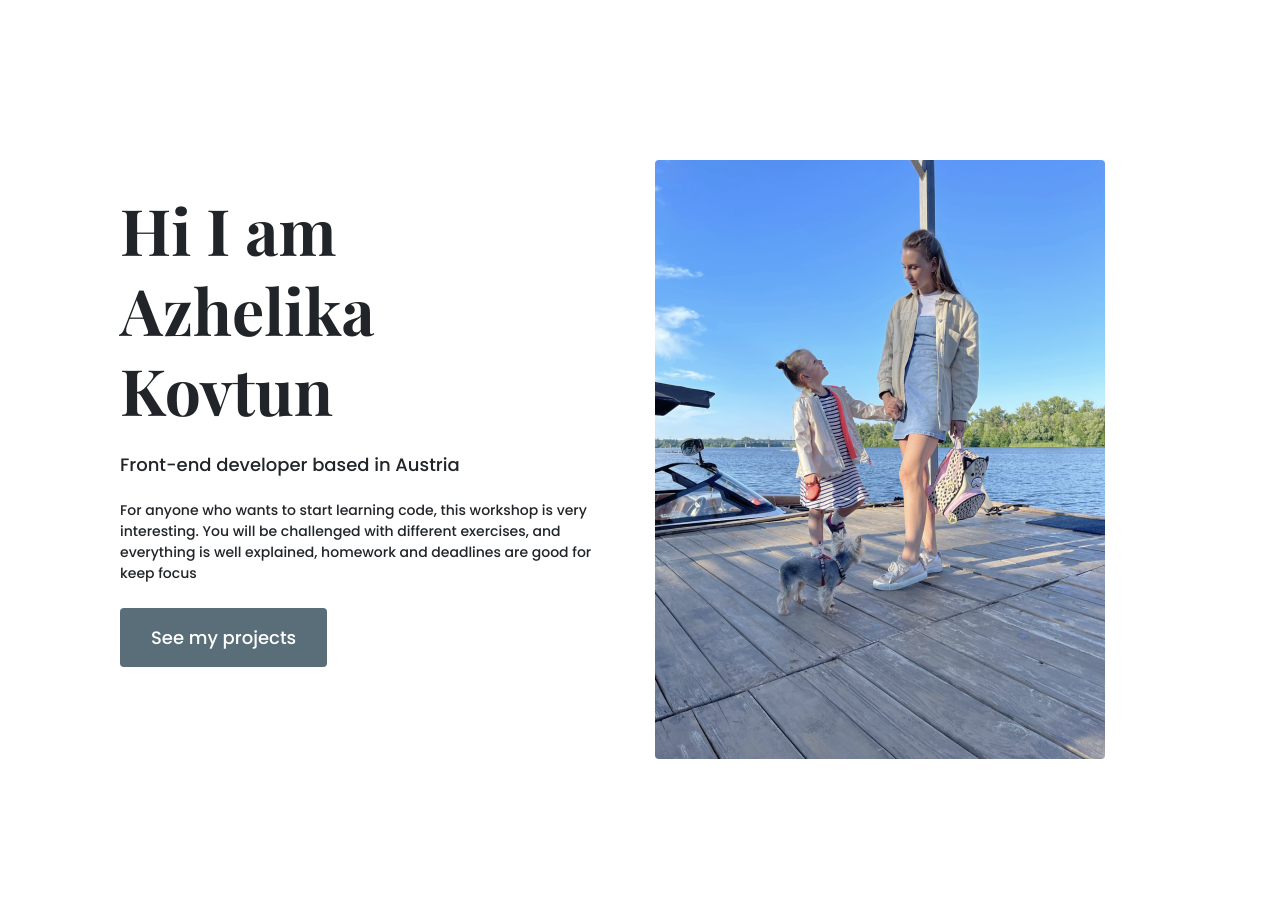
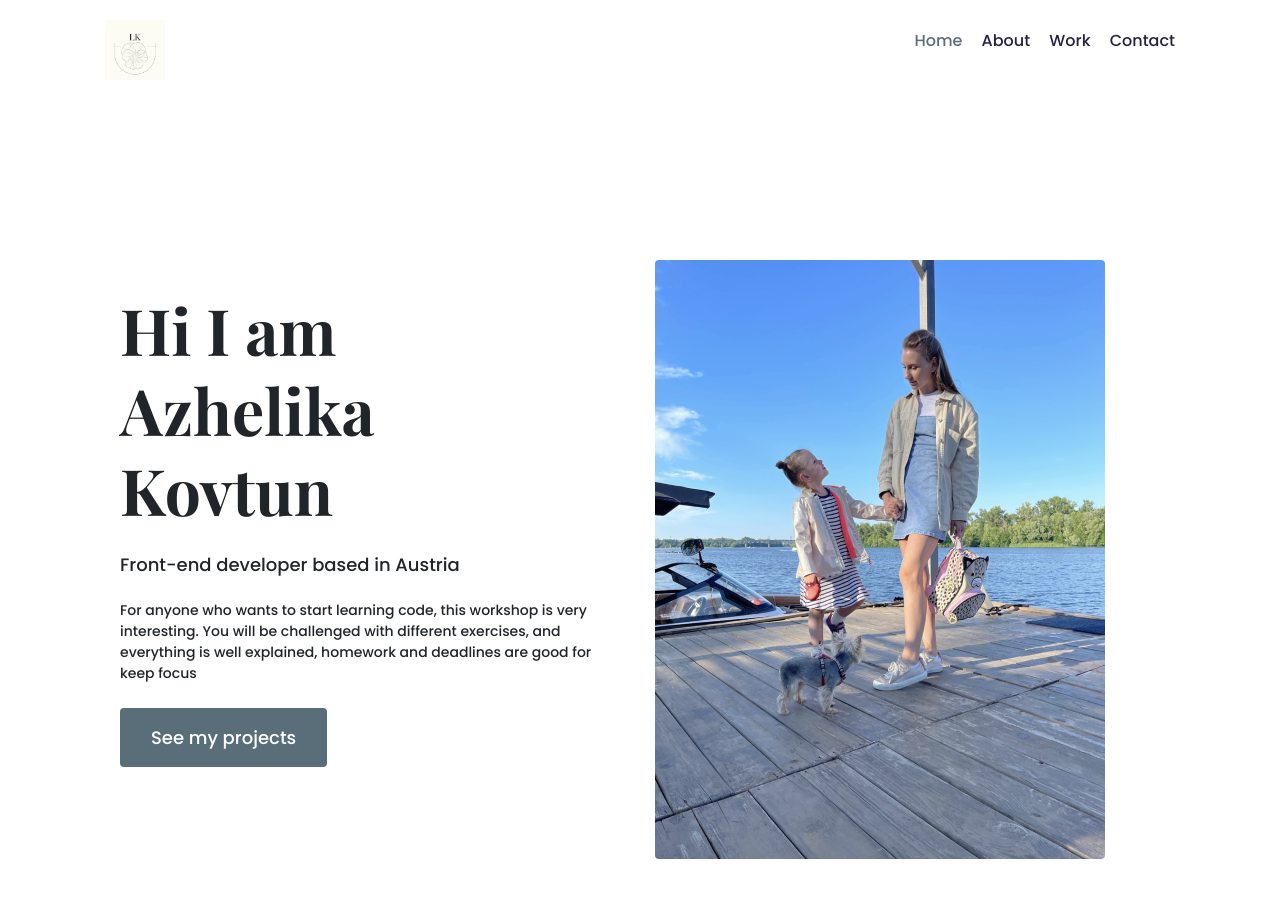
Before and after one commit to Lika-77/week4project, a plain HTML site: page about.html in a window 1280 px wide. Drawn offline with nearby package versions, Linux system fonts and the light colour scheme.

Commit message:
added navigation to all pages

```diff
--- a/about.html
+++ b/about.html
@@ -29,6 +29,17 @@
     <title>Lika</title>
   </head>
   <body>
+    <div class="container">
+      <nav class="d-flex justify-content-between">
+        <img src="images/logolk.png" class="logo" alt="logo-image" />
+        <ul>
+          <li class="active"><a href="/">Home</a></li>
+          <li><a href="/about.html">About</a></li>
+          <li><a href="/work.html">Work</a></li>
+          <li><a href="/contact.html">Contact</a></li>
+        </ul>
+      </nav>
+    </div>
     <div class="content-container container">
       <div class="row">
         <div class="col-lg-6">
--- a/style/file.css
+++ b/style/file.css
@@ -82,6 +82,37 @@ p {
   border-radius: 4px;
 }
 
+.logo {
+  max-height: 60px;
+}
+
+nav {
+  padding: 20px;
+}
+nav ul {
+  padding: 0;
+  margin: 0;
+}
+
+nav li {
+  display: inline;
+  list-style: none;
+  line-height: 42px;
+  margin-left: 15px;
+}
+
+nav a {
+  text-decoration: none;
+  color: #272142;
+  transition: all 100ms ease-in-out;
+}
+
+nav a:hover,
+nav li.active a {
+  color: var(--secondary-color);
+  text-decoration: none;
+}
+
 @media (max-width: 900px) {
   h1 {
     font-size: 50px;
```
Also changed, not shown: contact.html (+11 -0 lines), index.html (+11 -0 lines), work.html (+11 -0 lines), images/logolk.png (added).
